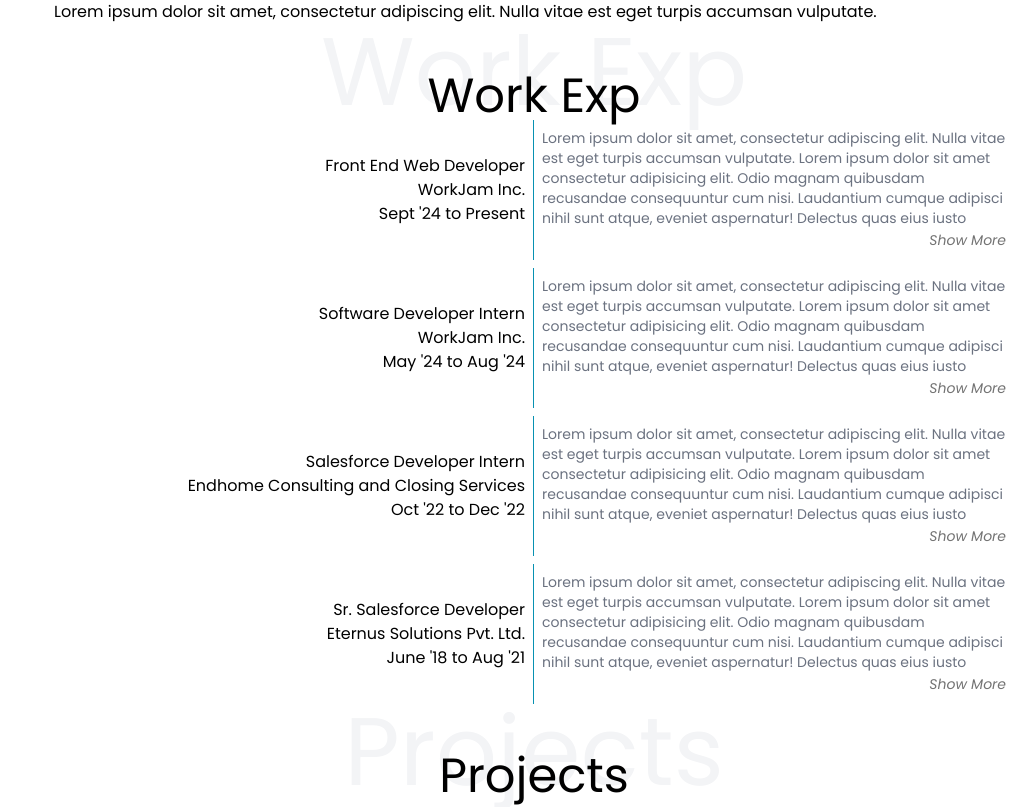
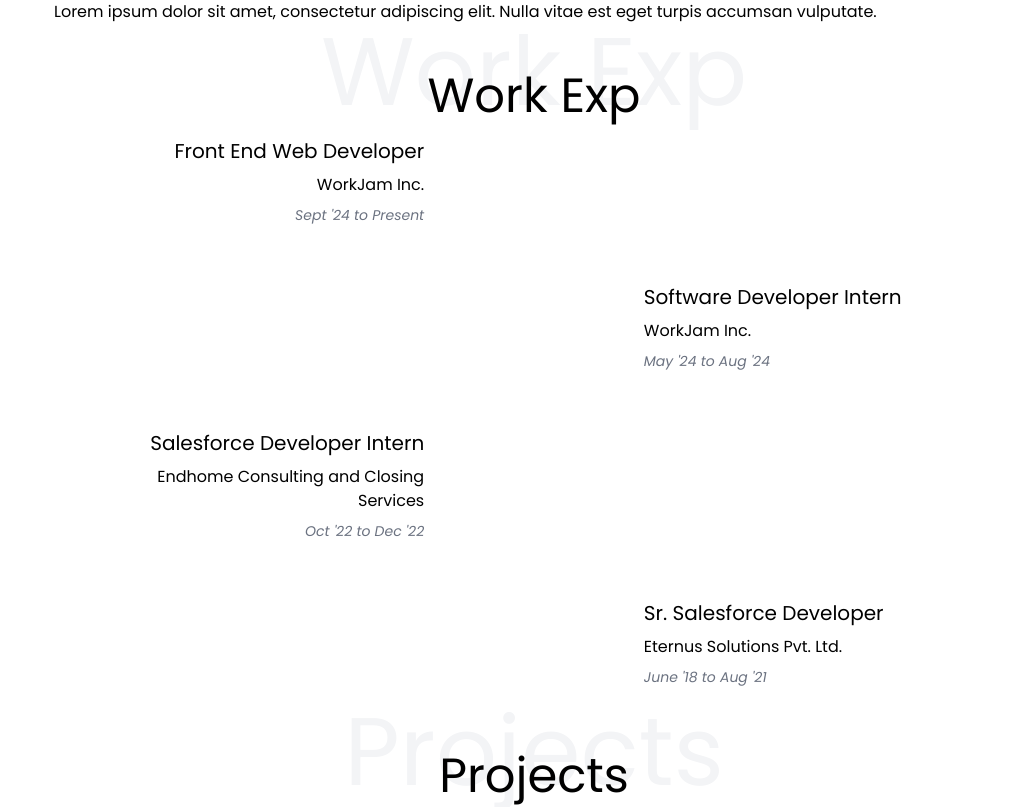
Before and after one commit to adityajoshigit/aditya-joshi-devfolio, a React (Create React App) app: page / in a window 1280 px wide. Shown: the part 1800-2607 px from the top of the page, without its empty margins (266-1280 px from the left). Built offline with nearby package versions, Linux system fonts and the light colour scheme.

Commit message:
refactored work exp section code

```diff
--- a/src/components/ShowMoreLayout/ShowMoreLayout.tsx
+++ b/src/components/ShowMoreLayout/ShowMoreLayout.tsx
@@ -20,7 +20,7 @@
       <div
         className={classNames(
           className,
-          isMoreShown ? "" : "h-[100px] overflow-hidden"
+          isMoreShown ? "" : "h-[100px] overflow-hidden "
         )}>
         <div className="inset-0 flex flex-col justify-start items-center pb-2">
           <div
@@ -32,9 +32,9 @@
           </div>
         </div>
       </div>
-      <div className="text-right w-full">
+      <div className="text-right w-full group">
         <button
-          className="text-neutral-500 text-sm hover:underline italic hover:cursor-pointer"
+          className="group-hover:text-neutral-700 text-neutral-500 text-sm hover:text-neutral-800 underline underline-offset-2 hover:underline italic hover:cursor-pointer"
           onClick={() => toggleState()}>
           {isMoreShown ? "Show Less" : "Show More"}
         </button>
--- /dev/null
+++ b/src/components/WorkExpInfoCard/EmplymentDetails.tsx
@@ -0,0 +1,58 @@
+import classNames from "classnames";
+import { AlignmentType } from "../../types";
+
+interface IEmplymentDetailsProps {
+  role: string;
+  company: string;
+  tenure: string;
+  align: AlignmentType;
+  className?: string;
+}
+
+function EmplymentDetails({
+  role,
+  company,
+  tenure,
+  align,
+  className = "",
+}: IEmplymentDetailsProps) {
+  return (
+    <div
+      className={classNames(
+        className,
+        `flex flex-col
+          transition duration-200
+          justify-center space-y-2
+          border rounded-lg border-transparent
+          group-hover:bg-gray-200 group-hover:cursor-pointer
+          `
+      )}>
+      <p
+        className={classNames("text-xl text-center", {
+          "md:text-right": align === "left",
+          "md:text-left": align === "right",
+        })}>
+        {role}
+      </p>
+      <p
+        className={classNames("text-ellipsis text-center", {
+          "md:text-right": align === "left",
+          "md:text-left": align === "right",
+        })}>
+        {company}
+      </p>
+      <p
+        className={classNames(
+          " text-gray-500 text-sm italic text-center",
+          {
+            "md:text-right": align === "left",
+            "md:text-left": align === "right",
+          }
+        )}>
+        {tenure}
+      </p>
+    </div>
+  );
+}
+
+export default EmplymentDetails;
--- /dev/null
+++ b/src/components/WorkExpInfoCard/JobDuties.tsx
@@ -0,0 +1,23 @@
+import classNames from "classnames";
+import { ShowMoreLayout } from "..";
+
+interface IJobDutiesProps {
+  description?: string;
+  className?: string;
+}
+
+function JobDuties({
+  description,
+  className = "",
+}: IJobDutiesProps) {
+  if (!description) return null;
+  return (
+    <div>
+      <ShowMoreLayout className={classNames(className)}>
+        {description}
+      </ShowMoreLayout>
+    </div>
+  );
+}
+
+export default JobDuties;
--- a/src/components/WorkExpInfoCard/WorkExpInfoCard.tsx
+++ b/src/components/WorkExpInfoCard/WorkExpInfoCard.tsx
@@ -1,8 +1,10 @@
 import classNames from "classnames";
-import { ShowMoreLayout } from "../";
-import { WorkExpDetailsType } from "../../types";
-
-type AlignmentType = "left" | "right";
+import {
+  AlignmentType,
+  WorkExpDetailsType,
+} from "../../types";
+import JobDuties from "./JobDuties";
+import EmplymentDetails from "./EmplymentDetails";
 
 export interface IWorkExpInfoCardProps
   extends WorkExpDetailsType {
@@ -11,61 +13,30 @@
 }
 
 function WorkExpInfoCard({
-  className = "",
+  // className = "",
   align = "left",
   role,
   company,
   tenure,
+  description,
 }: IWorkExpInfoCardProps) {
   return (
     <div
-      className={classNames(
-        "group min-h-fit grid grid-cols-1",
-        className
-      )}>
-      <div className="gap-0 grid grid-cols-2">
-        <div
-          className={classNames(
-            `p-2 flex flex-col
-          group-hover:bg-cyan-400
-          group-hover:text-white
-          transition duration-200
-          justify-center
-          `,
-            {
-              " items-end  border-r border-r-cyan-600":
-                align === "left",
-              " items-start  border-l border-l-cyan-600":
-                align === "right",
-            }
-          )}>
-          <span>{role}</span>
-          <p className="text-ellipsis">{company}</p>
-          <span>{tenure}</span>
-        </div>
-        <div className="group-hover:bg-gray-100 p-2 transition duration-200">
-          <ShowMoreLayout className="text-gray-500 text-sm">
-            Lorem ipsum dolor sit amet, consectetur
-            adipiscing elit. Nulla vitae est eget turpis
-            accumsan vulputate. Lorem ipsum dolor sit amet
-            consectetur adipisicing elit. Odio magnam
-            quibusdam recusandae consequuntur cum nisi.
-            Laudantium cumque adipisci nihil sunt atque,
-            eveniet aspernatur! Delectus quas eius iusto
-            laudantium adipisci tempora. Lorem ipsum dolor
-            sit amet consectetur adipisicing elit.
-            Voluptatem pariatur error, sapiente officia
-            eaque voluptatum adipisci ea est asperiores vel
-            tempora magni deserunt cumque saepe perspiciatis
-            natus. Debitis, eum perferendis!Lorem Lorem
-            ipsum dolor, sit amet consectetur adipisicing
-            elit. Eius blanditiis dolor veniam porro odit
-            earum quod? Quod voluptas, praesentium fugiat
-            iure laboriosam eius quas, nisi expedita minus
-            cupiditate, dignissimos neque.
-          </ShowMoreLayout>
-        </div>
-      </div>
+      className={classNames("w-full mx-auto flex group", {
+        "flex-row-reverse": align === "right",
+        "flex-row": align === "left",
+      })}>
+      <EmplymentDetails
+        role={role}
+        company={company}
+        tenure={tenure}
+        align={align}
+        className="p-4 w-full md:w-2/5"
+      />
+      <JobDuties
+        description={description}
+        className="md:block hidden px-4 p-4 w-3/5"
+      />
     </div>
   );
 }
--- a/src/types.ts
+++ b/src/types.ts
@@ -93,4 +93,7 @@
   role: string;
   company: string;
   tenure: string;
+  description?: string;
 };
+
+export type AlignmentType = "left" | "right" | "center";
--- a/src/views/contact/ContactView.tsx
+++ b/src/views/contact/ContactView.tsx
@@ -2,7 +2,7 @@
 
 function ContactView() {
   return (
-    <div>
+    <div className="md:px-4">
       <ContactForm />
     </div>
   );
--- a/src/views/work-exp/WorkExpView.tsx
+++ b/src/views/work-exp/WorkExpView.tsx
@@ -3,19 +3,29 @@
 
 function WorkExpView() {
   return (
-    <div className="gap-0 gap-y-2 grid grid-cols-1">
-      {workExpData.map(({ role, company, tenure }) =>
+    <div className="gap-0 gap-y-6 grid grid-cols-1 px-4">
+      {workExpData.map(({ role, company, tenure }, index) =>
         // index
         {
           return (
             <>
               <WorkExpInfoCard
+                key={`${role
+                  .toLowerCase()
+                  .trim()
+                  .replaceAll(" ", "")}-${company
+                  .toLowerCase()
+                  .trim()
+                  .replaceAll(" ", "")}-${tenure
+                  .toLowerCase()
+                  .trim()
+                  .replaceAll(" ", "")}-${index}`}
                 role={role}
                 company={company}
                 tenure={tenure}
                 align={
-                  // (index + 1) % 2 === 0 ? "right" : "left"
-                  "left"
+                  (index + 1) % 2 === 0 ? "right" : "left"
+                  // "left"
                 }></WorkExpInfoCard>
               {/* {index !== workExpData.length - 1 ? (
                 <div className="flex justify-center items-center w-full">
```
